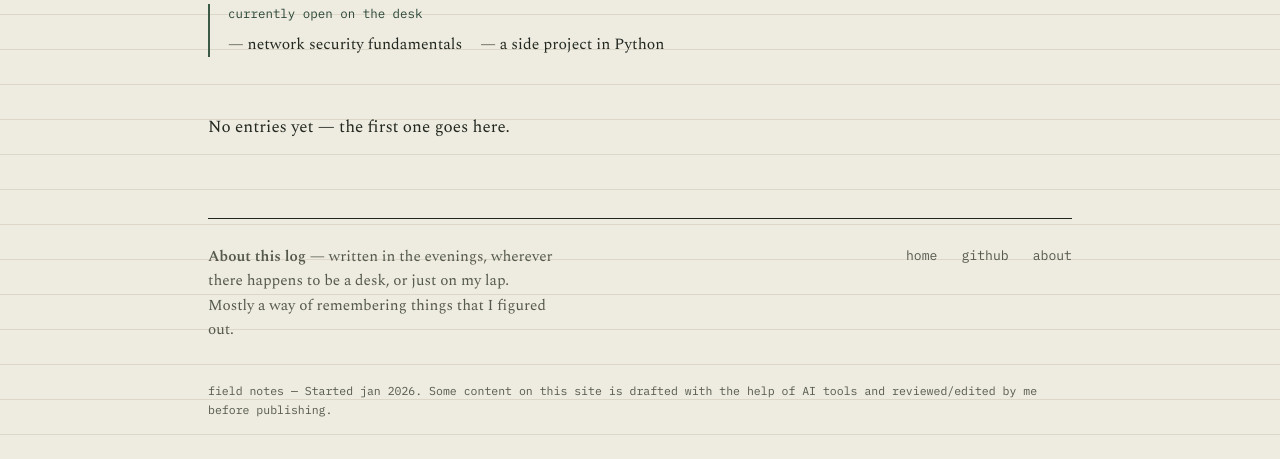
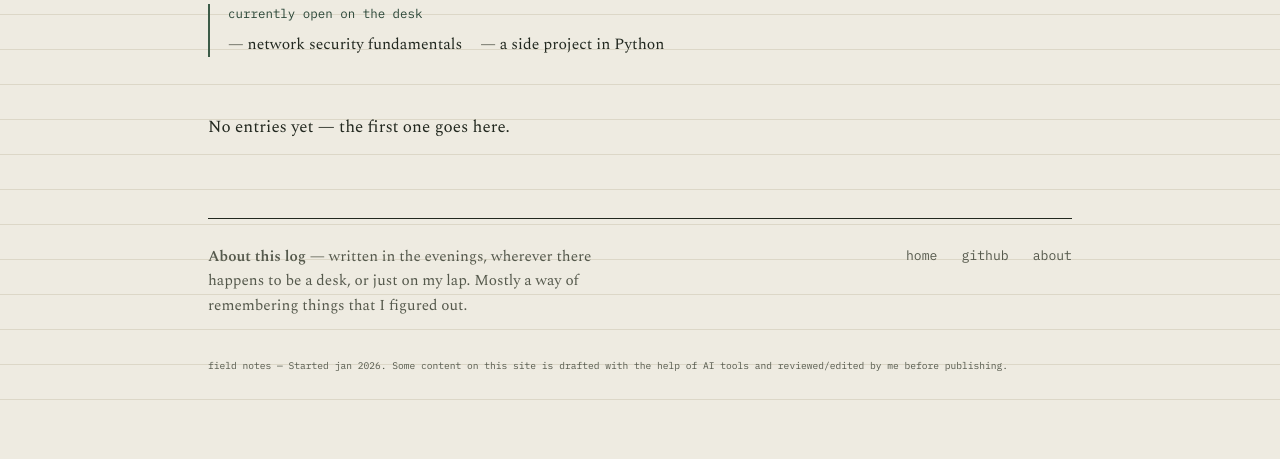
Before and after one commit to MarcoLibera/blog, a Django app: page / in a window 1280 px wide. Shown: the part 475-934 px from the top of the page. After the commit the page ends 875 px from the top, so only its background shows below. Run offline with Django 5.2, Linux system fonts and the light colour scheme; data that the repository does not hold is empty.

Commit message:
Made footer text slightly wider. Change font size of fine print

```diff
--- a/posts/static/css/field-notes.css
+++ b/posts/static/css/field-notes.css
@@ -290,7 +290,7 @@
     gap: 18px;
   }
   footer .about{
-    max-width: 46ch;
+    max-width: 55ch;
     color: var(--ink-soft);
     font-size: 0.95rem;
   }
@@ -312,7 +312,7 @@
     width: 100%;
     margin-top: 22px;
     font-family: 'IBM Plex Mono', monospace;
-    font-size: 0.72rem;
+    font-size: 0.6rem;
     color: var(--ink-soft);
   }
 
```
